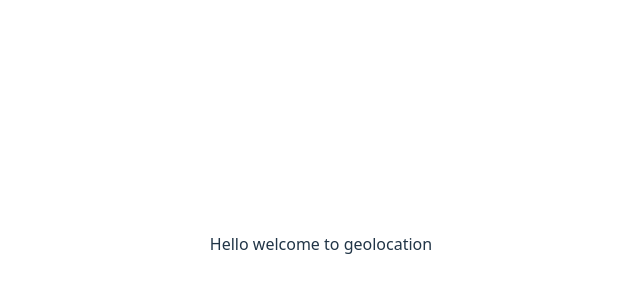
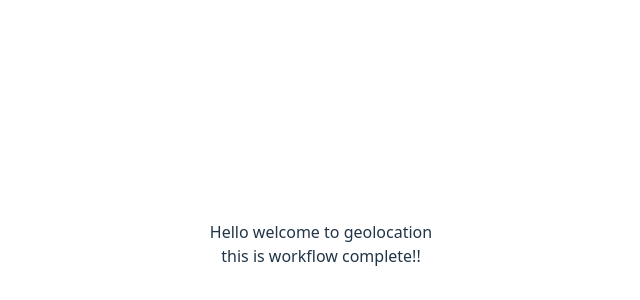
Before and after one commit to kapil9179/geolocation-hub, a React (Vite) app: page / in a window 1280 px wide. Shown: the part 156-456 px from the top of the page, without its empty margins (319-959 px from the left). Built offline with nearby package versions, Linux system fonts and the light colour scheme.

Commit message:
add workflow token completly

```diff
--- a/src/App.jsx
+++ b/src/App.jsx
@@ -5,6 +5,7 @@ function App() {
     <>
       {/* // this is la la */}
       <div>Hello welcome to geolocation</div>
+      <div>this is workflow complete!!</div>
     </>
   );
 }
```
